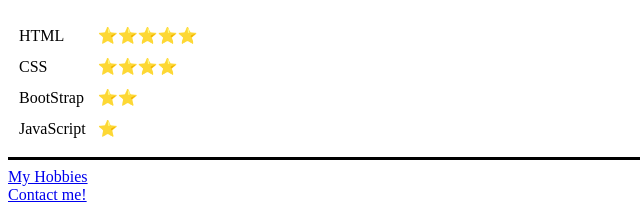
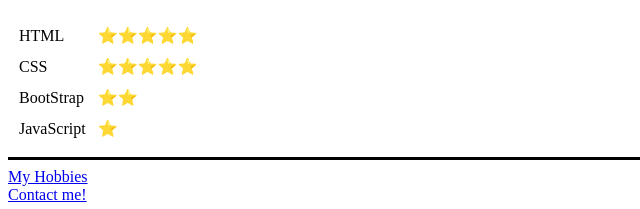
Before and after one commit to fabulousbakre/CV, a plain HTML site: page index.html in a window 1280 px wide. Shown: the part 840-1049 px from the top of the page, 0-640 px from the left. Drawn offline with Linux system fonts and the light colour scheme.

Commit message:
Update index.html

```diff
--- a/index.html
+++ b/index.html
@@ -76,7 +76,7 @@
     </tr>
     <tr>
       <td>CSS</td>
-      <td>⭐️⭐️⭐️⭐️</td>
+      <td>⭐️⭐️⭐️⭐️⭐️</td>
     </tr>
     <tr>
       <td>BootStrap</td>
```
